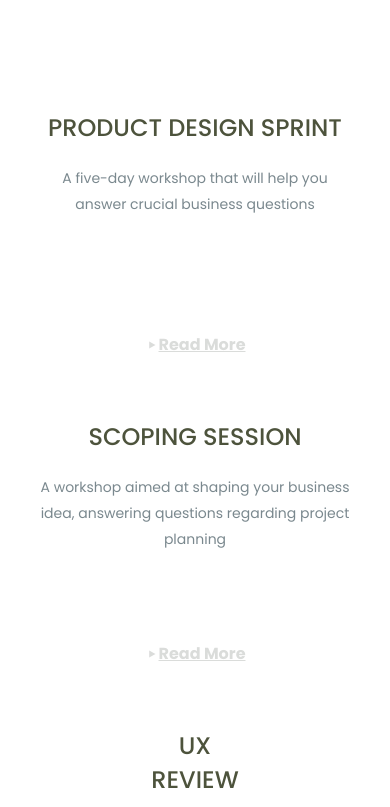
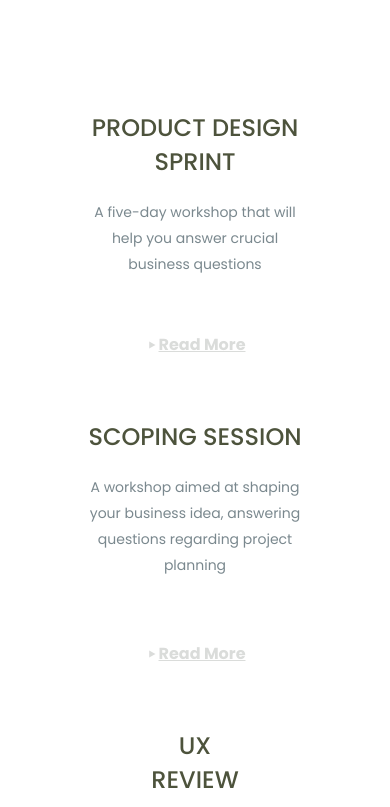
Before and after one commit to artsiom-voitas/webovio, a website: page src/pug/index.pug in a window 390 px wide. Shown: the part 6697-7504 px from the top of the page. Drawn offline with nearby package versions, Linux system fonts and the light colour scheme; files that its build step writes are made by us from their sources; files whose address does not match are found by name.

Commit message:
updated workshop__box width

```diff
--- a/src/assets/scss/components/workshop.scss
+++ b/src/assets/scss/components/workshop.scss
@@ -93,7 +93,7 @@
 @media (max-width: 767.75px) {
     .workshop {
         &__box {
-            max-width: calc((100% - 60px)/1);
+            max-width: 215px;
             justify-content: center;
             align-items: center;
         }
```
Also changed, not shown: build/assets/css/app.css.
